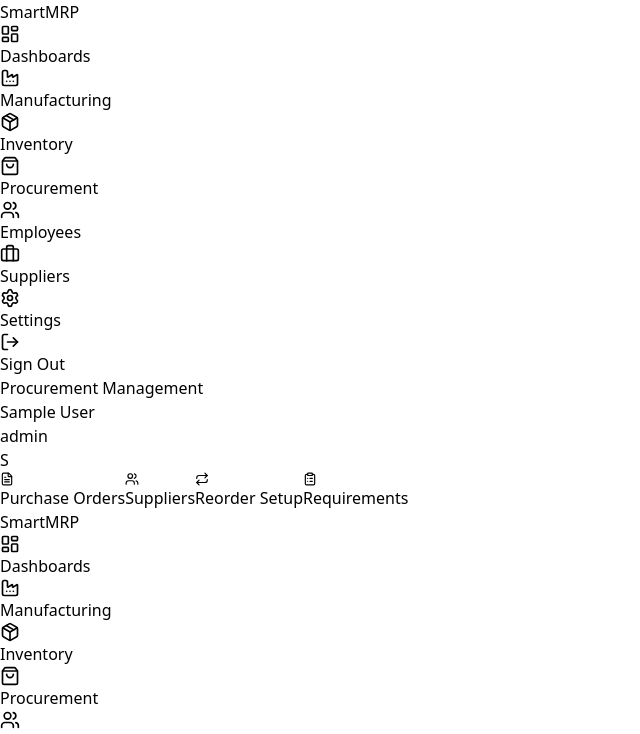
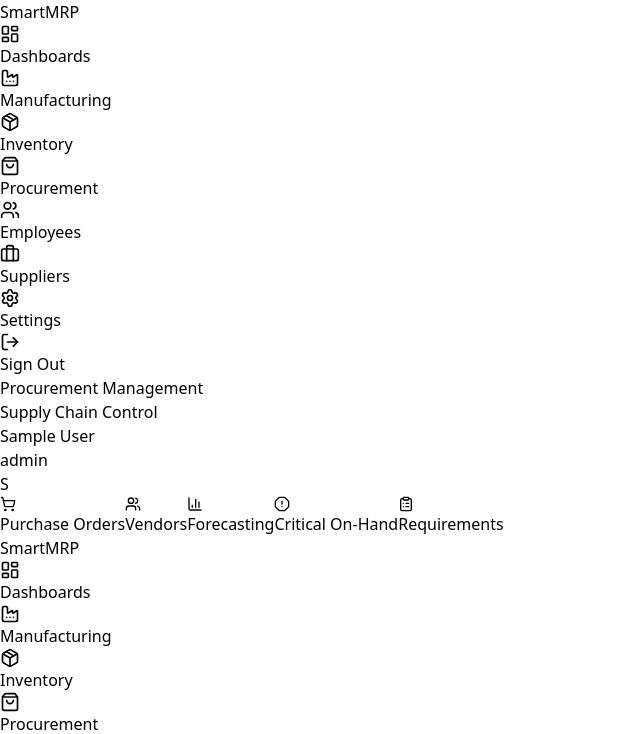
Before and after one commit to ROSHAN-PRAJA0/mrp-production, a React (Vite) app in the folder client/: page /procurement in a window 1280 px wide. Shown: the top 734 px of the page, without its empty margins (0-640 px from the left). Built offline with nearby package versions, Linux system fonts and the light colour scheme; no server answers; the database is empty; sample sign-in values are in the browser's storage.

Commit message:
nav added to procurement

```diff
--- a/client/src/components/Sidebar.jsx
+++ b/client/src/components/Sidebar.jsx
@@ -1,9 +1,14 @@
-// src/components/Sidebar.jsx
 import { useNavigate, useLocation } from "react-router-dom";
 import {
-  LayoutDashboard, Package, Factory, Users,
-  Settings, LogOut, Briefcase, RefreshCcw, ShoppingBag
-} from "lucide-react"; // Ensure ShoppingBag is imported
+  LayoutDashboard,
+  Package,
+  Factory,
+  Users,
+  Settings,
+  LogOut,
+  Briefcase,
+  ShoppingBag
+} from "lucide-react";
 import { auth } from "../config/firebase";
 import { signOut } from "firebase/auth";
 
@@ -12,40 +17,85 @@
   const location = useLocation();
 
   const handleLogout = async () => {
-    await signOut(auth);
-    localStorage.removeItem("user");
-    navigate("/signin");
+    try {
+      await signOut(auth);
+      localStorage.removeItem("user");
+      navigate("/signin");
+    } catch (error) {
+      console.error("Logout failed", error);
+    }
   };
 
   const menu = [
-    { icon: <LayoutDashboard size={20}/>, label: "Dashboards", path: "/admin-dashboard" },
-    { icon: <Factory size={20}/>, label: "Manufacturing", path: "/manufacturing" },
-    { icon: <Package size={20}/>, label: "Inventory", path: "/inventory" },
-    // FIXED: Changed path from "/procurement" to "/purchase-orders" to match App.jsx
-    { icon: <ShoppingBag size={20}/>, label: "Procurement", path: "/purchase-orders" },
-    { icon: <Users size={20}/>, label: "Employees", path: "/employees" },
-    { icon: <Briefcase size={20}/>, label: "Suppliers", path: "/manage-suppliers" },
-    { icon: <Settings size={20}/>, label: "Settings", path: "/settings" },
+    {
+      icon: <LayoutDashboard size={20}/>,
+      label: "Dashboards",
+      path: "/admin-dashboard"
+    },
+    {
+      icon: <Factory size={20}/>,
+      label: "Manufacturing",
+      path: "/manufacturing"
+    },
+    {
+      icon: <Package size={20}/>,
+      label: "Inventory",
+      path: "/inventory"
+    },
+    {
+      icon: <ShoppingBag size={20}/>,
+      label: "Procurement",
+      path: "/procurement"
+    },
+    {
+      icon: <Users size={20}/>,
+      label: "Employees",
+      path: "/employees"
+    },
+    {
+      icon: <Briefcase size={20}/>,
+      label: "Suppliers",
+      path: "/manage-suppliers"
+    },
+    {
+      icon: <Settings size={20}/>,
+      label: "Settings",
+      path: "/settings"
+    },
   ];
 
   return (
     <div className="fixed left-0 top-0 h-screen w-64 bg-slate-900 text-slate-300 flex flex-col z-50 shadow-2xl">
       <div className="p-6 flex items-center gap-3 border-b border-slate-800">
-        <span className="text-xl font-bold text-white italic">Smart<span className="text-indigo-400">MRP</span></span>
+        <span className="text-xl font-bold text-white italic">
+          Smart<span className="text-indigo-400">MRP</span>
+        </span>
       </div>
+
       <nav className="flex-1 p-4 space-y-1 mt-2">
         {menu.map((item) => (
-          <div key={item.label} onClick={() => navigate(item.path)}
+          <div
+            key={item.label}
+            onClick={() => navigate(item.path)}
             className={`flex items-center gap-4 p-3.5 rounded-xl cursor-pointer transition-all ${
-              location.pathname === item.path ? "bg-indigo-600 text-white shadow-lg font-bold" : "hover:bg-slate-800"
-            }`}>
-            {item.icon} <span>{item.label}</span>
+              location.pathname === item.path
+                ? "bg-indigo-600 text-white shadow-lg font-bold"
+                : "hover:bg-slate-800"
+            }`}
+          >
+            {item.icon}
+            <span>{item.label}</span>
           </div>
         ))}
       </nav>
+
       <div className="p-4 border-t border-slate-800">
-        <button onClick={handleLogout} className="w-full flex items-center gap-3 p-3.5 rounded-xl text-red-400 hover:bg-red-500/10 font-bold transition-all">
-          <LogOut size={20} /> <span>Sign Out</span>
+        <button
+          onClick={handleLogout}
+          className="w-full flex items-center gap-3 p-3.5 rounded-xl text-red-400 hover:bg-red-500/10 font-bold transition-all"
+        >
+          <LogOut size={20} />
+          <span>Sign Out</span>
         </button>
       </div>
     </div>
--- a/client/src/pages/procurement/Procurement.jsx
+++ b/client/src/pages/procurement/Procurement.jsx
@@ -2,78 +2,77 @@
 import Sidebar from "../../components/Sidebar";
 import UserMenu from "../../components/UserMenu";
 
-import PurchaseOrders from "./PurchaseOrders";
+// Importing your specific page components
+import PurchaseOrdersPage from "./PurchaseOrders";
 import ManageSuppliers from "./ManageSuppliers";
 import ReorderSetup from "./ReorderSetup";
 import Requirement from "./Requirement";
 
 import {
-  FileText,
+  ShoppingCart,
   Users,
-  Repeat,
+  BarChart3,
+  AlertOctagon,
   ClipboardList
 } from "lucide-react";
 
 export default function Procurement() {
+  // Defining tabs based on image reference
+  const pages = [
+    { name: "Purchase Orders", icon: <ShoppingCart size={16}/>, component: <PurchaseOrdersPage /> },
+    { name: "Vendors", icon: <Users size={16}/>, component: <ManageSuppliers /> },
+    { name: "Forecasting", icon: <BarChart3 size={16}/>, component: <div className="flex flex-col items-center justify-center py-32 text-slate-400 font-black uppercase tracking-widest"><BarChart3 size={48} className="mb-4 opacity-20" /> Forecasting Module Coming Soon</div> },
+    { name: "Critical On-Hand", icon: <AlertOctagon size={16}/>, component: <ReorderSetup /> },
+    { name: "Requirements", icon: <ClipboardList size={16}/>, component: <Requirement /> },
+  ];
 
   const [activeTab, setActiveTab] = useState("Purchase Orders");
-
-  const tabs = [
-    { name: "Purchase Orders", icon: <FileText size={14} /> },
-    { name: "Suppliers", icon: <Users size={14} /> },
-    { name: "Reorder Setup", icon: <Repeat size={14} /> },
-    { name: "Requirements", icon: <ClipboardList size={14} /> },
-  ];
 
   return (
     <div className="bg-[#f8fafc] min-h-screen flex text-left">
       <Sidebar />
 
-      <div className="flex-1 ml-64 flex flex-col">
-        <main className="p-8 space-y-6 w-full max-w-7xl mx-auto">
+      <div className="flex-1 ml-64 flex  flex-col">
+        {/* HEADER SECTION */}
+        <div className="bg-white border-b px-8 py-5 flex justify-between items-center sticky top-0 z-30 shadow-sm">
+          <div>
+            <h1 className="text-xl font-black uppercase text-slate-800 tracking-tight">
+              Procurement Management
+            </h1>
+            <p className="text-xs text-slate-400 font-bold uppercase tracking-widest mt-0.5">
+              Supply Chain Control
+            </p>
+          </div>
+          <UserMenu />
+        </div>
 
-          {/* HEADER */}
-          <div className="flex justify-between items-start">
-            <div>
-              <h2 className="text-2xl font-black uppercase text-slate-800">
-                Procurement Management
-              </h2>
-            </div>
-            <UserMenu />
-          </div>
-
-          {/* TABS (Same Style as Inventory) */}
-          <div className="bg-white p-1.5 rounded-2xl border flex gap-1 overflow-x-auto">
-            {tabs.map(tab => (
+        {/* TAB NAVIGATION */}
+        <div className="bg-white border-b px-8 sticky top-[73px] z-20">
+          <div className="flex gap-8 overflow-x-auto no-scrollbar">
+            {pages.map(page => (
               <button
-                key={tab.name}
-                onClick={() => setActiveTab(tab.name)}
-                className={`flex items-center gap-2 px-4 py-2 rounded-xl text-xs font-black uppercase transition ${
-                  activeTab === tab.name
-                    ? "bg-indigo-600 text-white"
-                    : "text-slate-500 hover:bg-slate-50"
+                key={page.name}
+                onClick={() => setActiveTab(page.name)}
+                className={`py-4 text-xs font-black uppercase tracking-widest border-b-2 transition-all flex items-center gap-2 whitespace-nowrap ${
+                  activeTab === page.name
+                    ? "border-indigo-600 text-indigo-600"
+                    : "border-transparent text-slate-400 hover:text-slate-600"
                 }`}
               >
-                {tab.icon}
-                {tab.name}
+                {page.icon}
+                {page.name}
               </button>
             ))}
           </div>
+        </div>
 
-          {/* TAB CONTENT */}
-          <div className="bg-white rounded-3xl border p-8 min-h-[600px]">
-
-            {activeTab === "Purchase Orders" && <PurchaseOrders />}
-
-            {activeTab === "Suppliers" && <ManageSuppliers />}
-
-            {activeTab === "Reorder Setup" && <ReorderSetup />}
-
-            {activeTab === "Requirements" && <Requirement />}
-
+        {/* MAIN CONTENT AREA */}
+        <div className="flex-1 p-8">
+          <div className="bg-white rounded-[2.5rem] border shadow-sm p-8 min-h-[600px]">
+            {/* Redirects to the selected component based on tab click */}
+            {pages.find(p => p.name === activeTab)?.component}
           </div>
-
-        </main>
+        </div>
       </div>
     </div>
   );
--- a/client/src/pages/procurement/PurchaseOrders.jsx
+++ b/client/src/pages/procurement/PurchaseOrders.jsx
@@ -32,8 +32,8 @@
   return (
     <div className="bg-[#f8fafc] min-h-screen flex">
       <Sidebar />
-      <div className="flex-1 ml-64">
-        <main className="p-8 space-y-6 max-w-7xl mx-auto">
+      <div className="flex-1 ml-64 w-full p-6">
+        <main className="p-8 space-y-6 w-full p-6">
 
           <div className="flex justify-between items-center">
             <h2 className="text-2xl font-black uppercase text-slate-800">
```
Also changed, not shown: client/src/pages/inventory/InventoryDashboard.jsx (+4 -9 lines).
